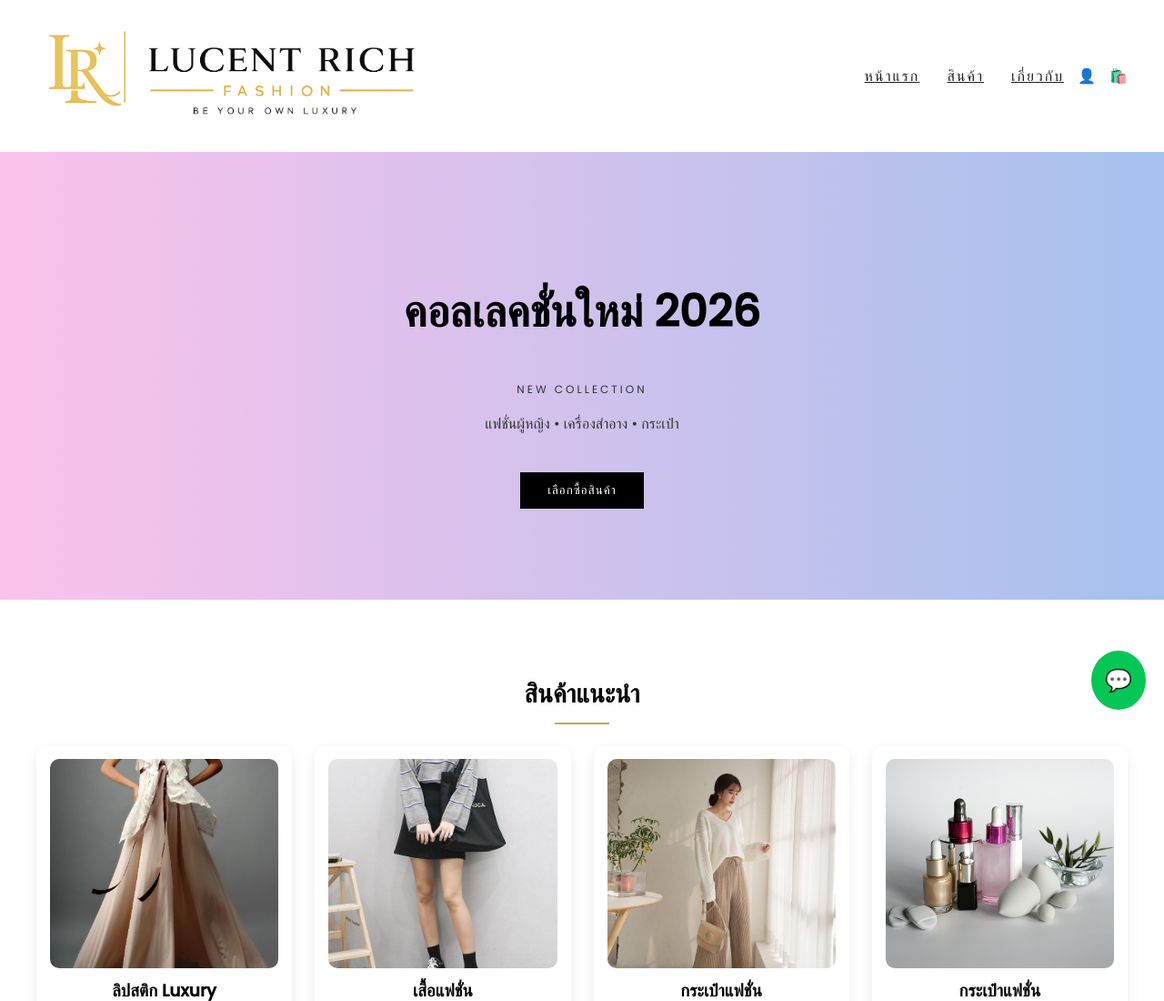
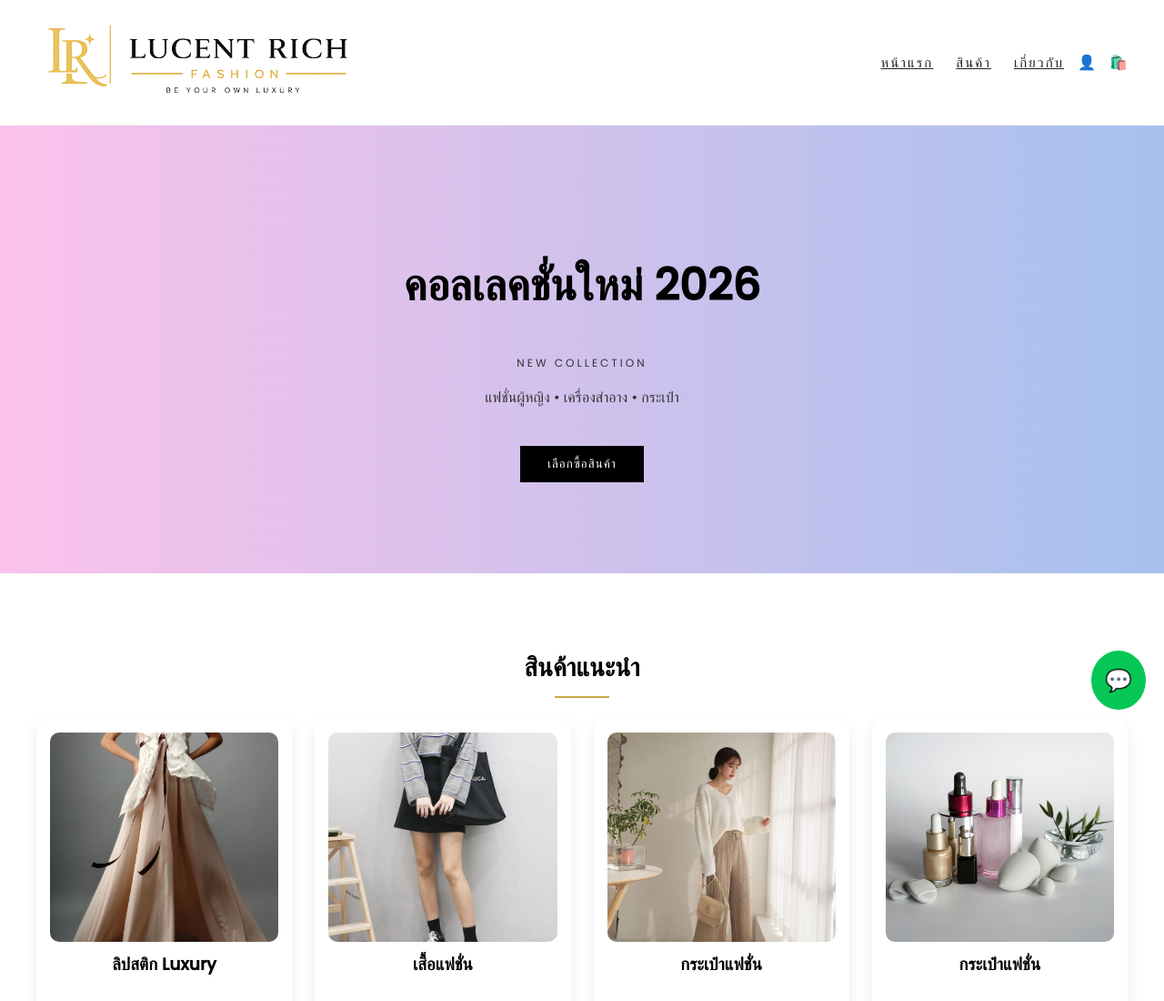
Before and after one commit to devtopup2026-cell/fashion-store, a website: page index.html in a window 1280 px wide. Shown: the top 1100 px of the page at 91% size. Drawn offline with Linux system fonts and the light colour scheme.

Commit message:
Update style.css

```diff
--- a/style.css
+++ b/style.css
@@ -12,12 +12,16 @@ header {
   align-items: center;
   max-width: 1200px;
   margin: auto;
-  padding: 15px 10px; /* 🔥 ลด padding */
+  padding: 10px 20px; /* 🔥 ลด padding */
 }
 
 header {
   background: #ffffff;
   box-shadow: none;
+}
+
+header {
+  border-bottom: 1px solid #eee;
 }
 
 /* LOGO */
@@ -27,7 +31,7 @@ header {
 
 
 .logo img {
-  height: 110px;
+  height: 90px;
 }
 
 /* NAV */
@@ -37,11 +41,10 @@ nav {
 }
 
 nav a {
-  font-size: 16px;
+  font-size: 15px;
   letter-spacing: 2px;
-  margin-left: 30px;
+  margin-left: 25px;
   color: #222;
-  font-weight: 500;
 }
 
 nav a:hover {
```
